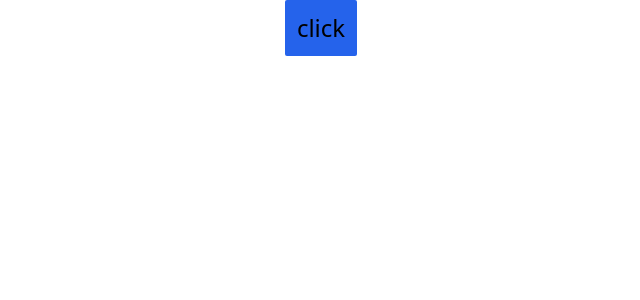
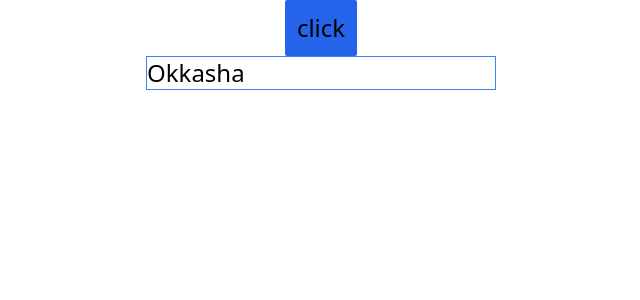
Before and after one commit to OkkashaAlly/react-typescript, a React (Vite) app: page / in a window 1280 px wide. Shown: the top 300 px of the page, without its empty margins (319-959 px from the left). Built offline with nearby package versions, Linux system fonts and the light colour scheme.

Commit message:
Change Event (input)

```diff
--- a/src/App.tsx
+++ b/src/App.tsx
@@ -1,5 +1,6 @@
 import Button from "./components/Button";
 import Greet from "./components/Greet";
+import { Input } from "./components/Input";
 import Person from "./components/Person";
 import PersonList from "./components/PersonList";
 import Status from "./components/Status";
@@ -32,6 +33,7 @@ function App() {
       <PersonList names={personList} /> */}
       {/* <Status status="loading" /> */}
       <Button handleClick={(_, id) => console.log("Clicked", id)} />
+      <Input value="Okkasha" />
     </div>
   );
 }
--- /dev/null
+++ b/src/components/Input.tsx
@@ -0,0 +1,24 @@
+import React from "react";
+
+type InputProps = {
+  value: string;
+  // handleChange: (event: React.ChangeEvent) => void;
+  // handleChange: (event: React.ChangeEvent<HTMLInputElement>) => void;
+};
+
+export const Input = ({ value }: InputProps) => {
+  const handleChange = (event: React.ChangeEvent<HTMLInputElement>) => {
+    console.log("hellow");
+  };
+
+  return (
+    <div>
+      <input
+        className="border border-blue-500"
+        type="text"
+        onChange={handleChange}
+        value={value}
+      />
+    </div>
+  );
+};
```
